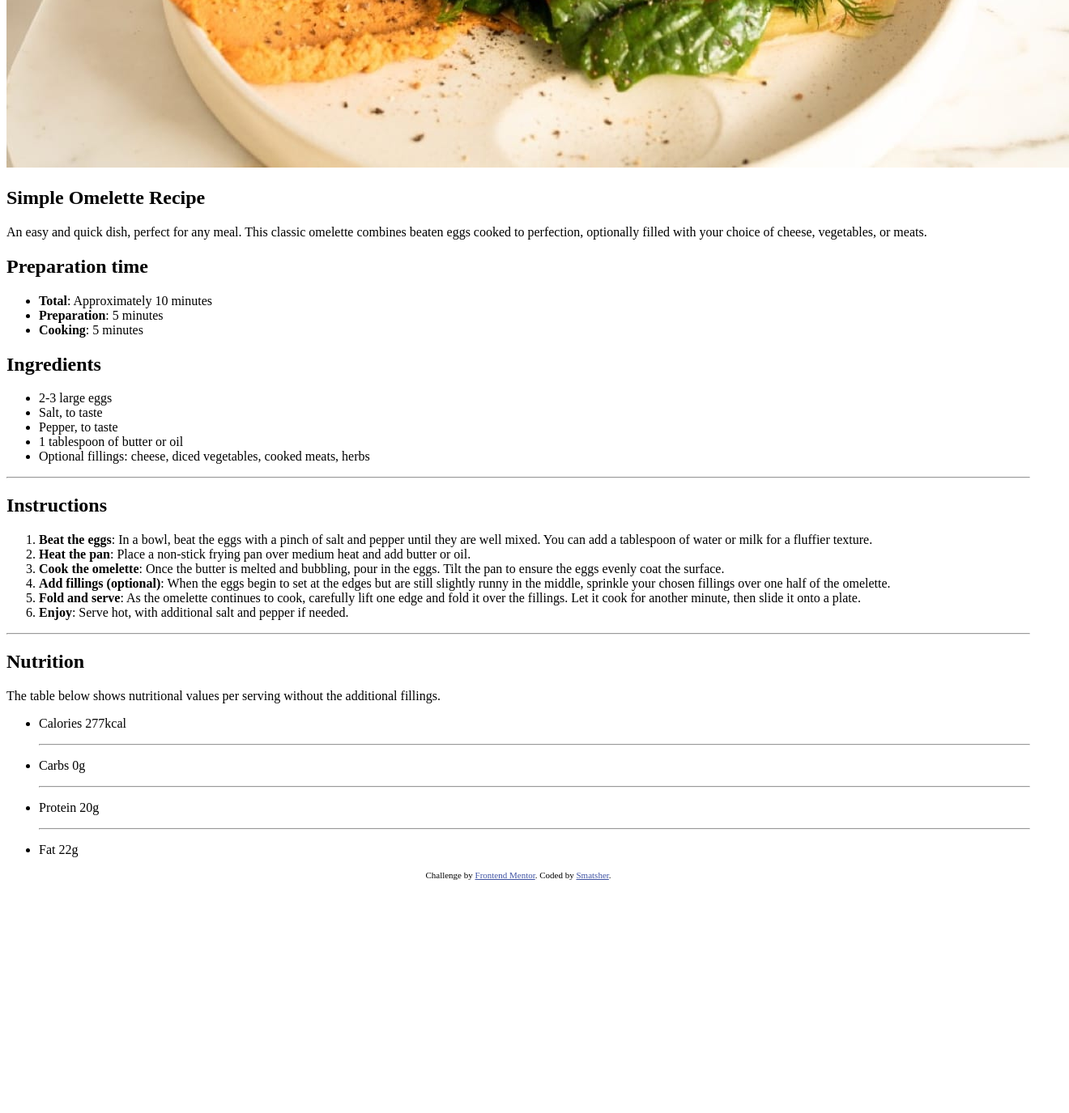
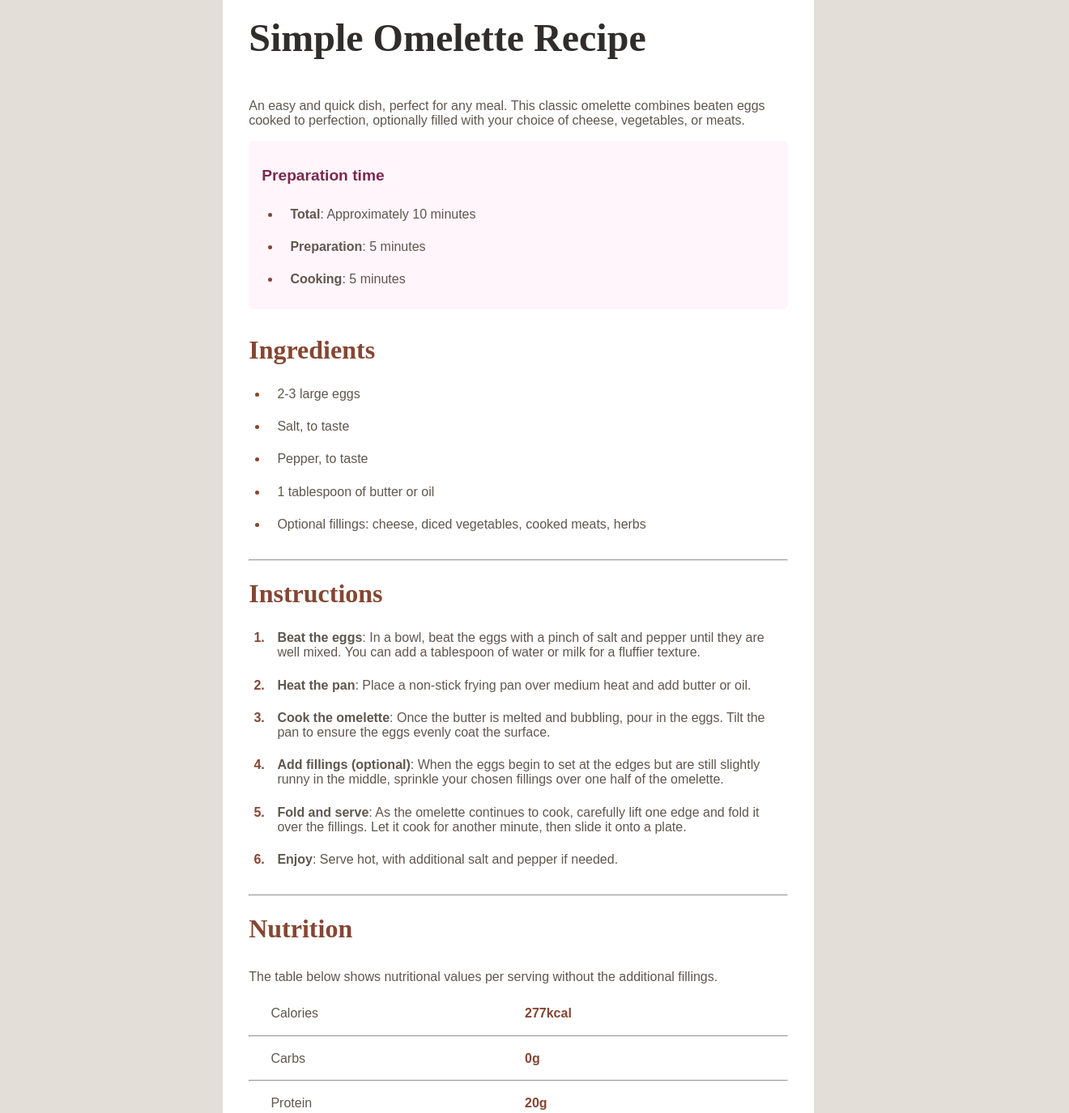
Before and after one commit to Smatsher/recipe-page, a plain HTML site: page index.html in a window 1280 px wide. Shown: the part 401-1776 px from the top of the page at 81% size, 1320 px wide, since content can reach past the window. Before the commit the page ends 1496 px from the top, so only its background shows below. Drawn offline with Linux system fonts and the light colour scheme.

Commit message:
Release first version of Recipe page

```diff
--- a/index.html
+++ b/index.html
@@ -25,27 +25,30 @@
 </head>
 
 <body>
+  <header>
+    <img src="./assets/images/image-omelette.jpeg" alt="omelette in a plate">
+  </header>
+  <main>
 
-  <main>
     <section>
-      <img src="./assets/images/image-omelette.jpeg" alt="omelette in a plate">
       <h1>Simple Omelette Recipe</h1>
       <p>
         An easy and quick dish, perfect for any meal. This classic omelette combines beaten eggs cooked
         to perfection, optionally filled with your choice of cheese, vegetables, or meats.
       </p>
-      <section>
-        <h2>Preparation time</h2>
+
+      <section id="preparation">
+        <h3>Preparation time</h3>
         <ul>
           <li><strong>Total</strong>: Approximately 10 minutes</li>
           <li><strong>Preparation</strong>: 5 minutes</li>
           <li><strong>Cooking</strong>: 5 minutes</li>
         </ul>
+      </section>
 
-      </section>
     </section>
 
-    <section>
+    <section id="ingredients">
       <h2>Ingredients</h2>
       <ul>
         <li>2-3 large eggs</li>
@@ -54,60 +57,81 @@
         <li>1 tablespoon of butter or oil</li>
         <li>Optional fillings: cheese, diced vegetables, cooked meats, herbs</li>
       </ul>
+    </section>
 
-    </section>
     <hr>
-    <section>
+
+    <section id="instructions">
       <h2>Instructions</h2>
       <ol>
-        <li><strong>Beat the eggs</strong>: In a bowl, beat the eggs with a pinch of salt and pepper until they are well
+        <li>
+          <strong>Beat the eggs</strong>: In a bowl, beat the eggs with a pinch of salt and pepper until they are well
           mixed.
-          You can add a tablespoon of water or milk for a fluffier texture.</li>
-        <li><strong>Heat the pan</strong>: Place a non-stick frying pan over medium heat and add butter or oil.</li>
-        <li><strong>Cook the omelette</strong>: Once the butter is melted and bubbling, pour in the eggs. Tilt the pan
+          You can add a tablespoon of water or milk for a fluffier texture.
+        </li>
+        <li>
+          <strong>Heat the pan</strong>: Place a non-stick frying pan over medium heat and add butter or oil.
+        </li>
+        <li>
+          <strong>Cook the omelette</strong>: Once the butter is melted and bubbling, pour in the eggs. Tilt the pan
           to ensure
-          the eggs evenly coat the surface.</li>
-        <li><strong>Add fillings (optional)</strong>: When the eggs begin to set at the edges but are still slightly
+          the eggs evenly coat the surface.
+        </li>
+        <li>
+          <strong>Add fillings (optional)</strong>: When the eggs begin to set at the edges but are still slightly
           runny in the
-          middle, sprinkle your chosen fillings over one half of the omelette.</li>
-        <li><strong>Fold and serve</strong>: As the omelette continues to cook, carefully lift one edge and fold it over
+          middle, sprinkle your chosen fillings over one half of the omelette.
+        </li>
+        <li>
+          <strong>Fold and serve</strong>: As the omelette continues to cook, carefully lift one edge and fold it over
           the
-          fillings. Let it cook for another minute, then slide it onto a plate.</li>
-        <li><strong>Enjoy</strong>: Serve hot, with additional salt and pepper if needed.</li>
+          fillings. Let it cook for another minute, then slide it onto a plate.
+        </li>
+        <li>
+          <strong>Enjoy</strong>: Serve hot, with additional salt and pepper if needed.
+        </li>
       </ol>
+    </section>
 
-    </section>
     <hr>
-    <section>
+
+    <section id="nutrition">
       <h2>Nutrition</h2>
       <p>The table below shows nutritional values per serving without the additional fillings.</p>
       <ul>
-        <li><p>
-          Calories
-            <span>277kcal</span>
-        </p>
+        <li>
+          <p>
+            <span class="text-adjust">Calories</span>
+            <span class="value-adjust">277kcal</span>
+          </p>
+
+        </li>
         <hr>
+        <li>
+          <p>
+            <span class="text-adjust">Carbs</span>
+            <span class="value-adjust">0g</span>
+          </p>
+
         </li>
-        <li><p>
-          Carbs
-            <span>0g</span>
-        </p>
         <hr>
+        <li>
+          <p>
+            <span class="text-adjust">Protein</span>
+            <span class="value-adjust">20g</span>
+          </p>
+
         </li>
-        <li><p>
-          Protein
-            <span>20g</span>
-        </p>
         <hr>
-        </li>
-        <li><p>
-          Fat
-            <span>22g</span>
-        </p>
+        <li>
+          <p>
+            <span class="text-adjust">Fat</span>
+            <span class="value-adjust">22g</span>
+          </p>
         </li>
       </ul>
+    </section>
 
-    </section>
   </main>
 
   <footer>
--- a/styles/styles.css
+++ b/styles/styles.css
@@ -0,0 +1,168 @@
+*,
+*::before,
+*::after {
+  box-sizing: border-box;
+}
+
+@font-face {
+  font-family: 'Outfit';
+  font-family: 'Young Serif';
+  src: url('../assets/fonts/outfit/Outfit-VariableFont_wght.ttf') format('ttf');
+  src: url('../assets/fonts/young-serif/YoungSerif-Regular.ttf') format('ttf');
+}
+
+:root {
+  --color-primary-1: hsl(14, 45%, 36%);
+  --color-primary-2: hsl(332, 51%, 32%);
+  --color-neutral-100: hsl(0, 0%, 100%);
+  --color-neutral-200: hsl(330, 100%, 98%);
+  --color-neutral-300: hsl(30, 54%, 90%);
+  --color-neutral-400: hsl(30, 18%, 87%);
+  --color-neutral-500: hsl(30, 10%, 34%);
+  --color-neutral-600: hsl(24, 5%, 18%);
+  --ff-primary: 'Outfit', sans-serif;
+  --ff-secondary: 'Young Serif', serif;
+}
+
+body {
+  font-family: var(--ff-primary);
+  font-size: 16px;
+  margin: 0;
+  background-color: var(--color-neutral-100);
+  color: var(--color-neutral-500);
+}
+
+main {
+  width: 80%;
+  margin: 0 auto;
+}
+section {
+  padding-bottom: 1rem;
+}
+img {
+  width: 100%;
+  object-fit: cover;
+}
+
+h1,
+h2 {
+  font-family: var(--ff-secondary);
+  color: var(--color-neutral-600);
+  font-weight: 900;
+  margin: 0;
+  padding: 1rem 0;
+}
+
+h1 {
+  font-size: 2rem;
+}
+
+h2 {
+  font-size: 1.5rem;
+  color: var(--color-primary-1);
+}
+
+h3 {
+  font-size: 1rem;
+  color: var(--color-primary-2);
+  margin: 0;
+  padding: 1rem 0;
+}
+
+#preparation {
+  padding: 1rem;
+  background-color: var(--color-neutral-200);
+  border-radius: 5px;
+}
+
+ul,
+ol {
+  padding-left: 1.5rem;
+  margin: 0;
+}
+
+li::marker {
+  color: var(--color-primary-1);
+  font-weight: 900;
+}
+
+li {
+  padding: .5rem;
+}
+
+hr {
+  color: var(--color-neutral-500);
+  margin: 0.4rem 0;
+
+}
+
+#nutrition ul {
+  list-style: none;
+  padding: 0;
+}
+
+#nutrition ul p {
+  display: flex;
+  margin: 0;
+  padding-left: 1rem;
+}
+
+#nutrition .text-adjust {
+  display: inline-block;
+  width: 5rem;
+}
+
+#nutrition .value-adjust {
+  color: var(--color-primary-1);
+  font-weight: 900;
+  margin: 0 auto;
+  width: 5rem;
+}
+
+@media (min-width: 900px) {
+  body {
+    background-color: var(--color-neutral-400);
+    padding: 2rem;
+
+  }
+
+  main,
+  header {
+    width: 60%;
+    background-color: var(--color-neutral-100);
+    padding: 2rem;
+  }
+
+  header {
+    margin: 0 auto;
+    border-radius: .8rem .8rem 0 0;
+    padding-bottom: 0;
+  }
+
+  main {
+    border-radius: 0 0 .8rem .8rem;
+    margin-bottom: 2rem;
+  }
+
+  img {
+    border-radius: .5rem;
+  }
+
+  h1 {
+    margin-top: 0;
+    margin-bottom: 2rem;
+    font-size: 3rem;
+  }
+
+  h2 {
+    font-size: 2rem;
+  }
+
+  h3 {
+    font-size: 1.2rem;
+  }
+
+  li {
+    padding: .7rem;
+  }
+}
```
